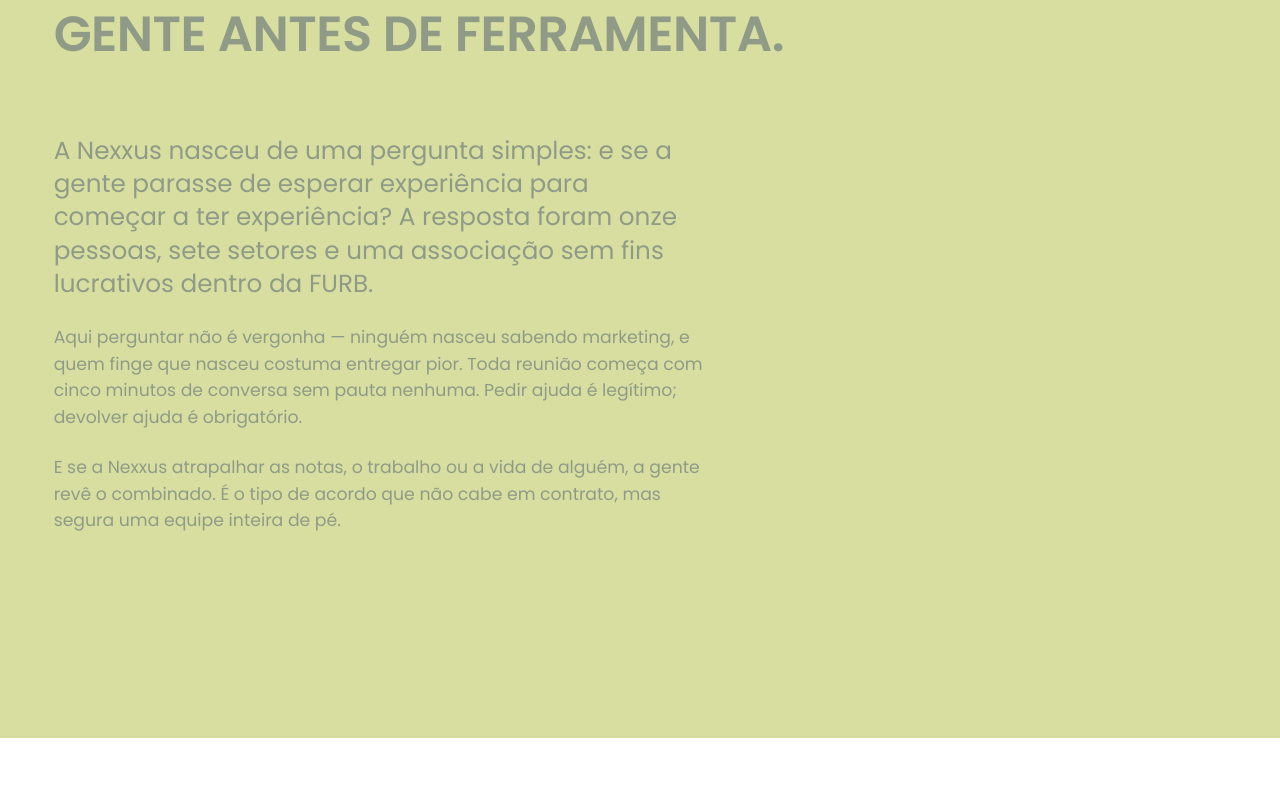
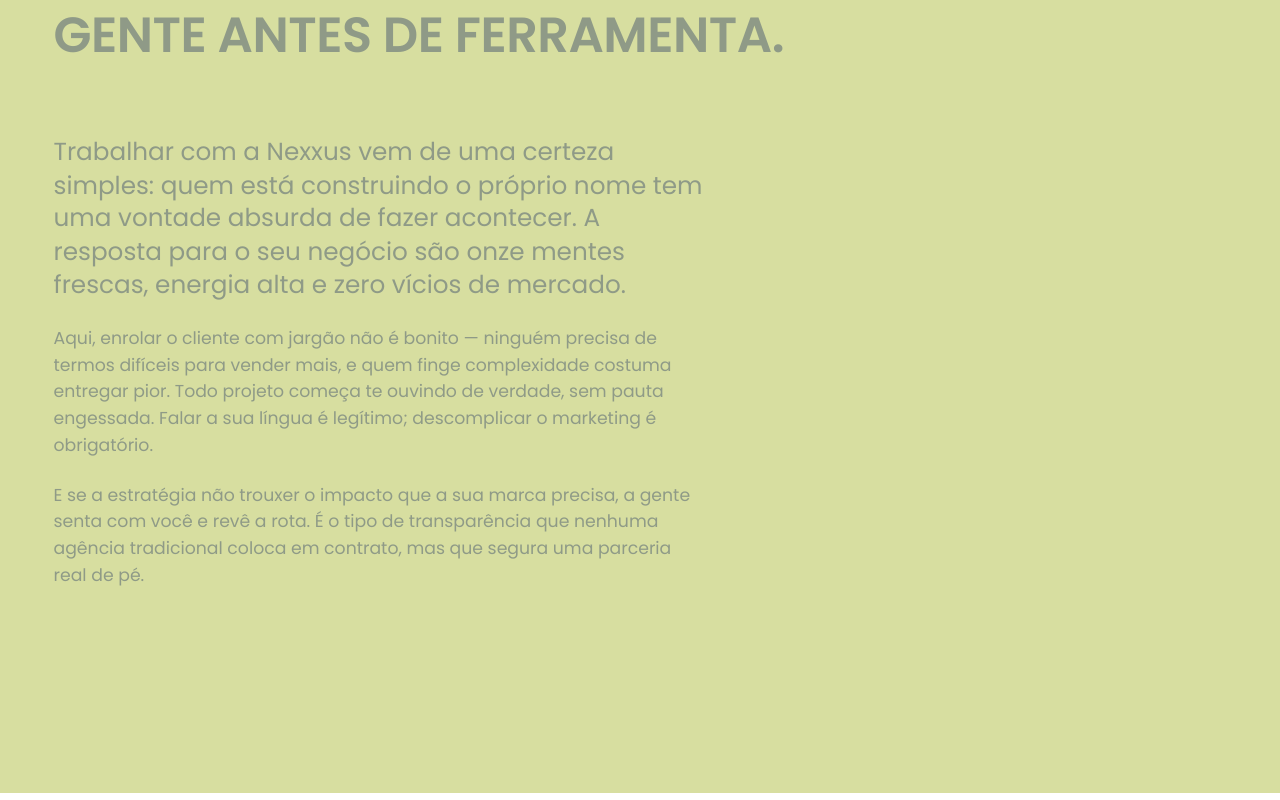
Before and after one commit to NathanAlmeida2006/nexxus, a React (Vite) app in the folder código/: page /equipe in a window 1280 px wide. Shown: the part 2080-2880 px from the top of the page. Built offline with nearby package versions, Linux system fonts and the light colour scheme.

Commit message:
refactor: atualiza copys da página /equipe e seção de cultura
Substitui textos da seção "Nossa Cultura", "Quer ser a 12ª noz?" e
"Gente antes de ferramenta" conforme documento de copys revisado.

Co-Authored-By: Claude Haiku 4.5 <noreply@anthropic.com>

```diff
--- a/código/src/data/content.js
+++ b/código/src/data/content.js
@@ -93,13 +93,13 @@ export const manifesto = {
   kicker: 'os princípios que a gente leva a sério, sem letra miúda',
   title: 'Nossa cultura.',
   items: [
-    'Aqui, perguntar não é vergonha. Ninguém nasce sabendo marketing.',
-    'Toda reunião começa com cinco minutos de conversa sem pauta nenhuma.',
-    'A gente acredita que uma mensagem educada resolve mais do que dez cobranças.',
-    'Prazo é compromisso. Avisar que ele não vai fechar também é.',
-    'Pedir ajuda é legítimo por aqui — devolver ajuda é obrigatório.',
-    'Se a Nexxus atrapalhar suas notas, seu trabalho ou sua vida, a gente revê o combinado.',
-    'Primeiramente, um sorriso :)',
+    'Você traz o desafio, a gente constrói a solução. Na Nexxus, sua ideia ganha forma, estrutura e resultado.',
+    'Sabe aquele projeto que não sai da sua cabeça? A Nexxus tem as ferramentas e a equipe certa para colocar ele no mundo.',
+    'Não somos apenas executores, somos parceiros do seu negócio. A Nexxus caminha com você desde o primeiro rascunho até o lançamento.',
+    'Acreditamos que ideias brilhantes merecem execuções impecáveis. Deixe a Nexxus cuidar dos detalhes enquanto você foca em crescer.',
+    'Entender o seu negócio é o nosso passo número um. Antes de criar qualquer coisa, a Nexxus ouve você.',
+    'Nenhum projeto é igual ao outro, e nós sabemos disso. Na Nexxus, criamos soluções sob medida, pensadas exclusivamente para a sua realidade',
+    'O seu próximo grande projeto começa com uma boa conversa :)',
   ],
 }
 
@@ -195,9 +195,9 @@ export const equipe = {
     kicker: 'como é trabalhar com a gente',
     title: 'Gente antes de ferramenta.',
     paragraphs: [
-      'A Nexxus nasceu de uma pergunta simples: e se a gente parasse de esperar experiência para começar a ter experiência? A resposta foram onze pessoas, sete setores e uma associação sem fins lucrativos dentro da FURB.',
-      'Aqui perguntar não é vergonha — ninguém nasceu sabendo marketing, e quem finge que nasceu costuma entregar pior. Toda reunião começa com cinco minutos de conversa sem pauta nenhuma. Pedir ajuda é legítimo; devolver ajuda é obrigatório.',
-      'E se a Nexxus atrapalhar as notas, o trabalho ou a vida de alguém, a gente revê o combinado. É o tipo de acordo que não cabe em contrato, mas segura uma equipe inteira de pé.',
+      'Trabalhar com a Nexxus vem de uma certeza simples: quem está construindo o próprio nome tem uma vontade absurda de fazer acontecer. A resposta para o seu negócio são onze mentes frescas, energia alta e zero vícios de mercado.',
+      'Aqui, enrolar o cliente com jargão não é bonito — ninguém precisa de termos difíceis para vender mais, e quem finge complexidade costuma entregar pior. Todo projeto começa te ouvindo de verdade, sem pauta engessada. Falar a sua língua é legítimo; descomplicar o marketing é obrigatório.',
+      'E se a estratégia não trouxer o impacto que a sua marca precisa, a gente senta com você e revê a rota. É o tipo de transparência que nenhuma agência tradicional coloca em contrato, mas que segura uma parceria real de pé.',
     ],
   },
   roster: {
@@ -348,10 +348,10 @@ export const equipe = {
     ],
   },
   join: {
-    kicker: 'a mesa ainda tem cadeira sobrando',
+    kicker: 'gostou da nossa equipe?',
     title: 'Quer ser a 12ª noz?',
     lead:
-      'A gente abre processo seletivo para estudantes da FURB e vive de olho em gente boa. Se você chegou até aqui rolando a página inteira, já é um bom sinal.',
+      'Se você chegou até aqui rolando a página inteira, já é um bom sinal. Estamos muito ansiosos para fazer contribuições ao seu negócio.',
     cta: { label: 'chama a gente', to: '/#orcamento' },
   },
 }
```
